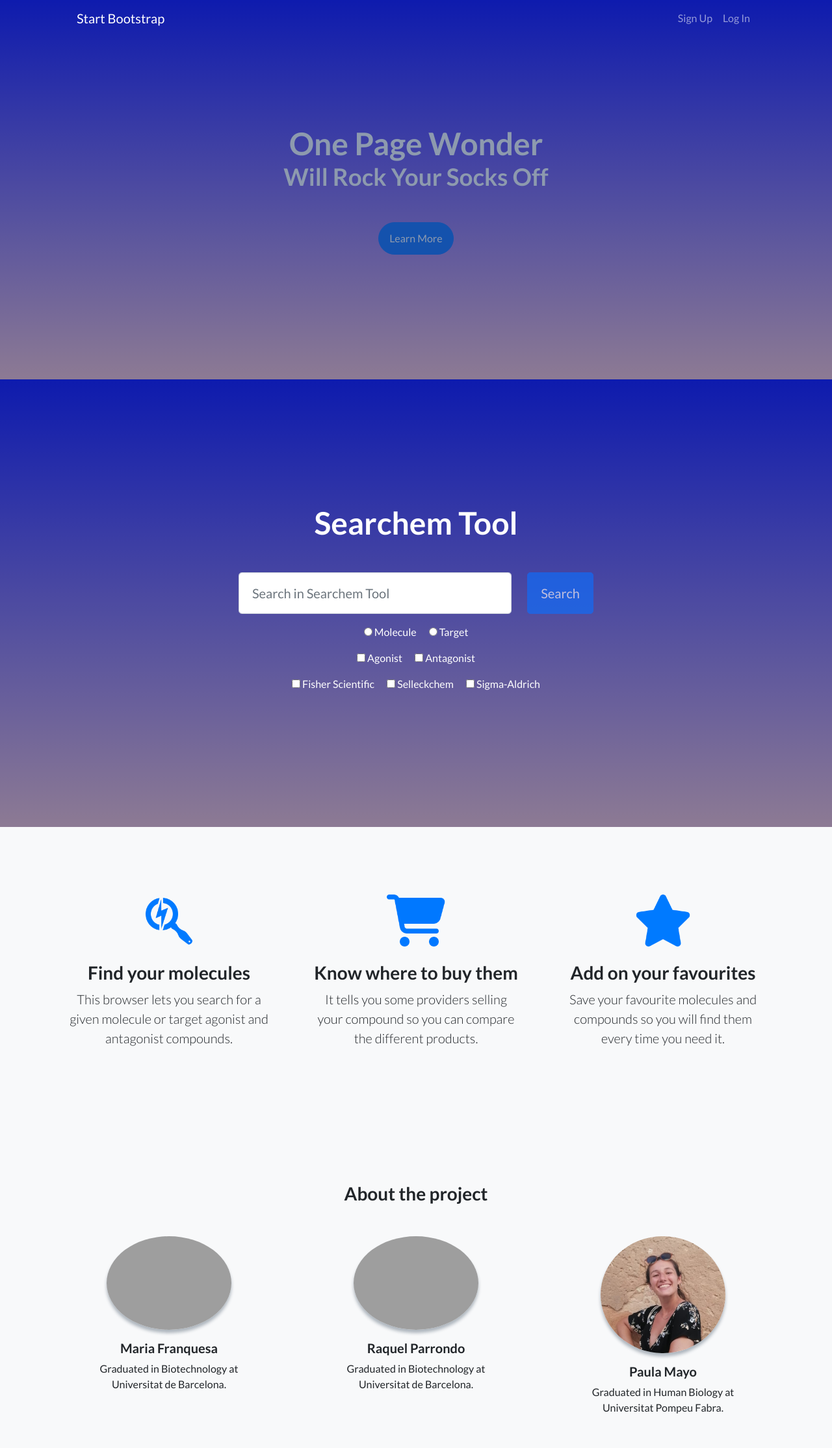
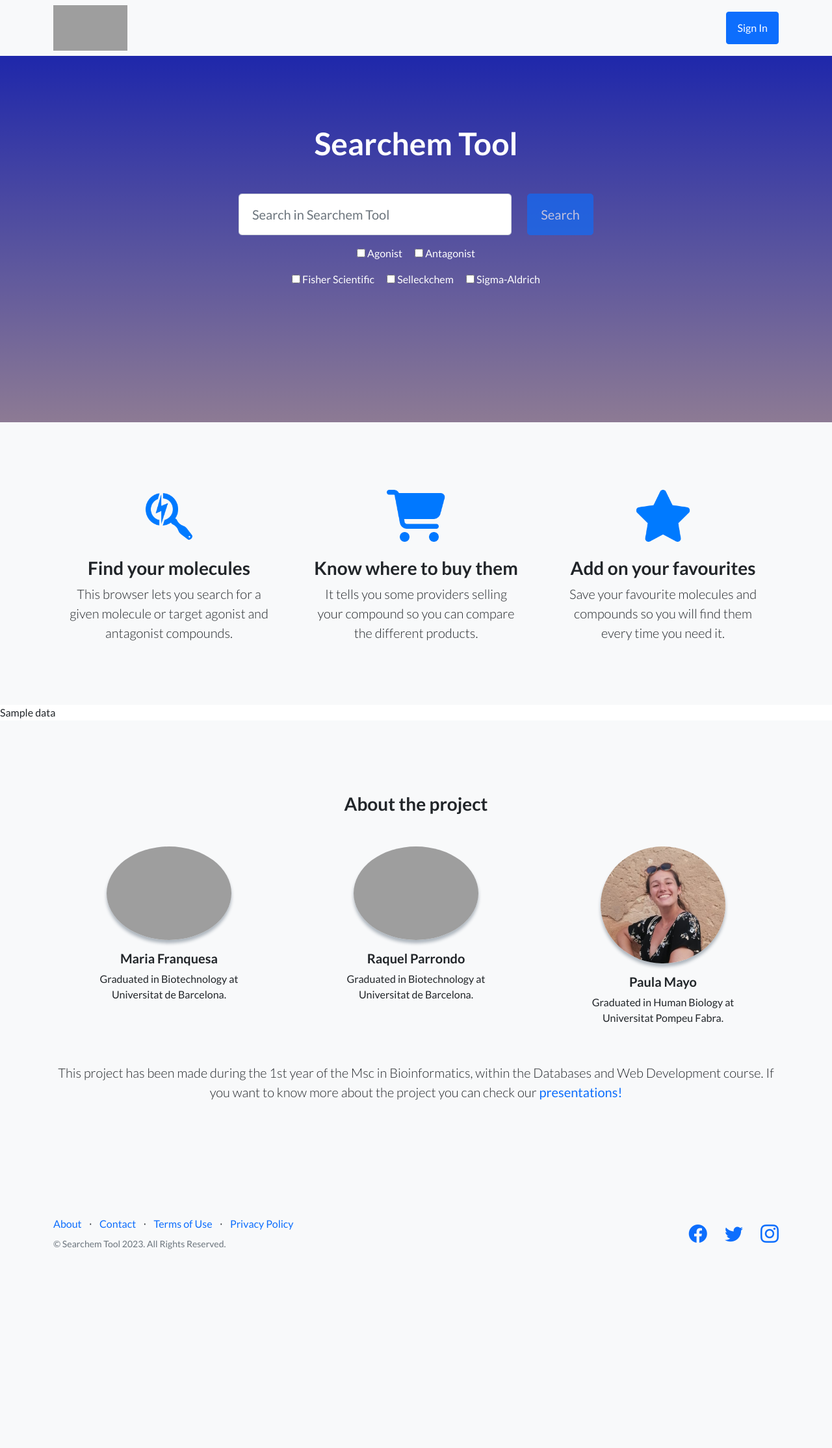
Before and after one commit to pmayog/searchemtool, a Flask app: template templates/index.html in a window 1280 px wide. Shown: the top 2229 px of the page at 65% size. After the commit the page ends 1923 px from the top, so only its background shows below. Run offline with Flask 2, Linux system fonts and the light colour scheme; the template is opened without the code that fills it: most values are stand-ins (such as "Sample title", 1, 10 or a date in 2020); some libraries are stand-ins or nearby versions; grey boxes are pictures that could not be loaded.

Commit message:
Update index.html

```diff
--- a/templates/index.html
+++ b/templates/index.html
@@ -1,56 +1,20 @@
-<!DOCTYPE html>
-<html lang="en">
-    <head>
-        <meta charset="utf-8" />
-        <meta name="viewport" content="width=device-width, initial-scale=1, shrink-to-fit=no" />
-        <meta name="description" content="" />
-        <meta name="author" content="" />
-        <title>One Page Wonder - Start Bootstrap Template</title>
-        <link rel="icon" type="image/x-icon" href="assets/favicon.ico" />
-        <!-- Font Awesome icons (free version)-->
-        <script src="https://use.fontawesome.com/releases/v6.1.0/js/all.js" crossorigin="anonymous"></script>
-        <!-- Google fonts-->
-        <link href="https://fonts.googleapis.com/css?family=Catamaran:100,200,300,400,500,600,700,800,900" rel="stylesheet" />
-        <link href="https://fonts.googleapis.com/css?family=Lato:100,100i,300,300i,400,400i,700,700i,900,900i" rel="stylesheet" />
-        <!-- Core theme CSS (includes Bootstrap)-->
-        <link href="../css/styles.css" rel="stylesheet" />
-    </head>
-    <body id="page-top">
-        <!-- Navigation-->
-        <nav class="navbar navbar-expand-lg navbar-dark navbar-custom fixed-top">
-            <div class="container px-5">
-                <a class="navbar-brand" href="#page-top">Start Bootstrap</a>
-                <button class="navbar-toggler" type="button" data-bs-toggle="collapse" data-bs-target="#navbarResponsive" aria-controls="navbarResponsive" aria-expanded="false" aria-label="Toggle navigation"><span class="navbar-toggler-icon"></span></button>
-                <div class="collapse navbar-collapse" id="navbarResponsive">
-                    <ul class="navbar-nav ms-auto">
-                        <li class="nav-item"><a class="nav-link" href="#!">Sign Up</a></li>
-                        <li class="nav-item"><a class="nav-link" href="#!">Log In</a></li>
-                    </ul>
-                </div>
-            </div>
-        </nav>
+{% extends './layout.html' %}
+
+{% block title %} Searchem Tool {% endblock %}
+
+{% block nav %}
+<!-- Navigation-->
+<nav class="navbar navbar-light navbar-expand-lg bg-light fixed-top" id="mainNav">
+    <div class="container">
+        <a href="/"><img class="navbar-brand" src="../static/icons/modified_tranparent_logo.svg" width="114" height="70" alt="..." style="margin-left: 0%;"></img></a>
+        <a class="btn btn-primary" href="/signin">Sign In</a>
+        </div>
+    </div>
+</nav>
+{% endblock %}
 
 {% block masthead %}
 <!-- Masthead-->
-
-<body id="page-top">
-
-    <!-- Header-->
-    <header class="masthead text-center text-white">
-        <div class="masthead-content">
-            <div class="container px-5">
-                <h1 class="masthead-heading mb-0">One Page Wonder</h1>
-                <h2 class="masthead-subheading mb-0">Will Rock Your Socks Off</h2>
-                <a class="btn btn-primary btn-xl rounded-pill mt-5" href="#scroll">Learn More</a>
-            </div>
-        </div>
-        <div class="bg-circle-1 bg-circle"></div>
-        <div class="bg-circle-2 bg-circle"></div>
-        <div class="bg-circle-3 bg-circle"></div>
-        <div class="bg-circle-4 bg-circle"></div>
-    </header>
-
-
 <header class="masthead">
     <div class="container position-relative">
         <div class="row justify-content-center cb1">
@@ -71,26 +35,19 @@
                         <p></p>
                         <div class="checkbox mb-3 text-white">
                             <label>
-                                <input type="radio" name="type" value="molecule"> Molecule
+                                <input type="checkbox" name="agonist"> Agonist
                             </label>
                             <label>
-                                <input type="radio" name="type" value="target" class="ms-3"> Target
+                                <input type="checkbox" name="antagonist" class="ms-3"> Antagonist
                             </label>
                             <p></p>
                             <label>
-                                <input type="checkbox" name="agonist" value=""> Agonist
+                                <input type="checkbox" name="fisher"> Fisher Scientific
                             </label>
                             <label>
-                                <input type="checkbox" name="antagonist" value="" class="ms-3"> Antagonist
-                            </label>
-                            <p></p>
+                               <input type="checkbox" name="selleckchem" class="ms-3"> Selleckchem
                             <label>
-                                <input type="checkbox" name="fisher" value=""> Fisher Scientific
-                            </label>
-                            <label>
-                               <input type="checkbox" name="selleckchem" value="" class="ms-3"> Selleckchem
-                            <label>
-                                  <input type="checkbox" name="sigma" value="" class="ms-3"> Sigma-Aldrich
+                                  <input type="checkbox" name="sigma" class="ms-3"> Sigma-Aldrich
                             </label>
                         </div>
                     </form>
@@ -130,6 +87,7 @@
                 </div>
             </div>
         </section>
+        {{ data }}
         <!-- Testimonials-->
         <section class="testimonials text-center bg-light">
             <div class="container">
```
